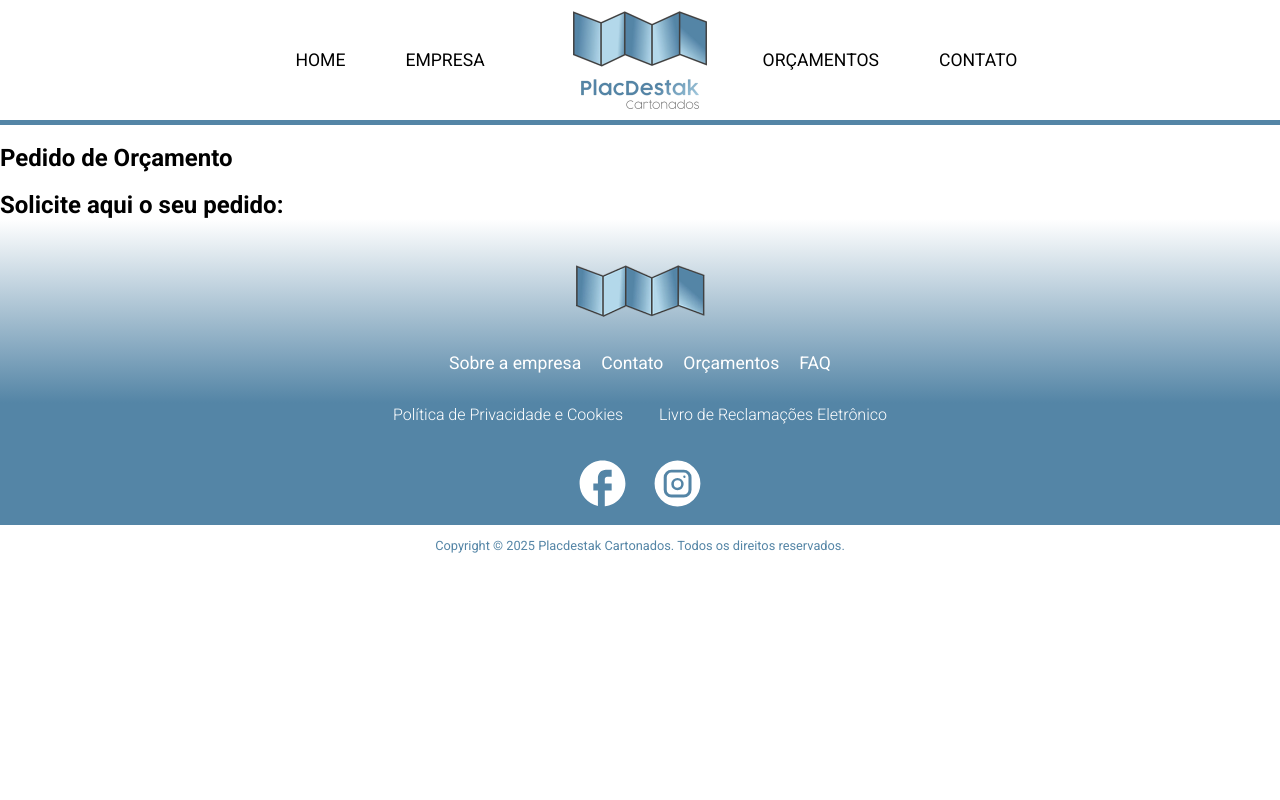
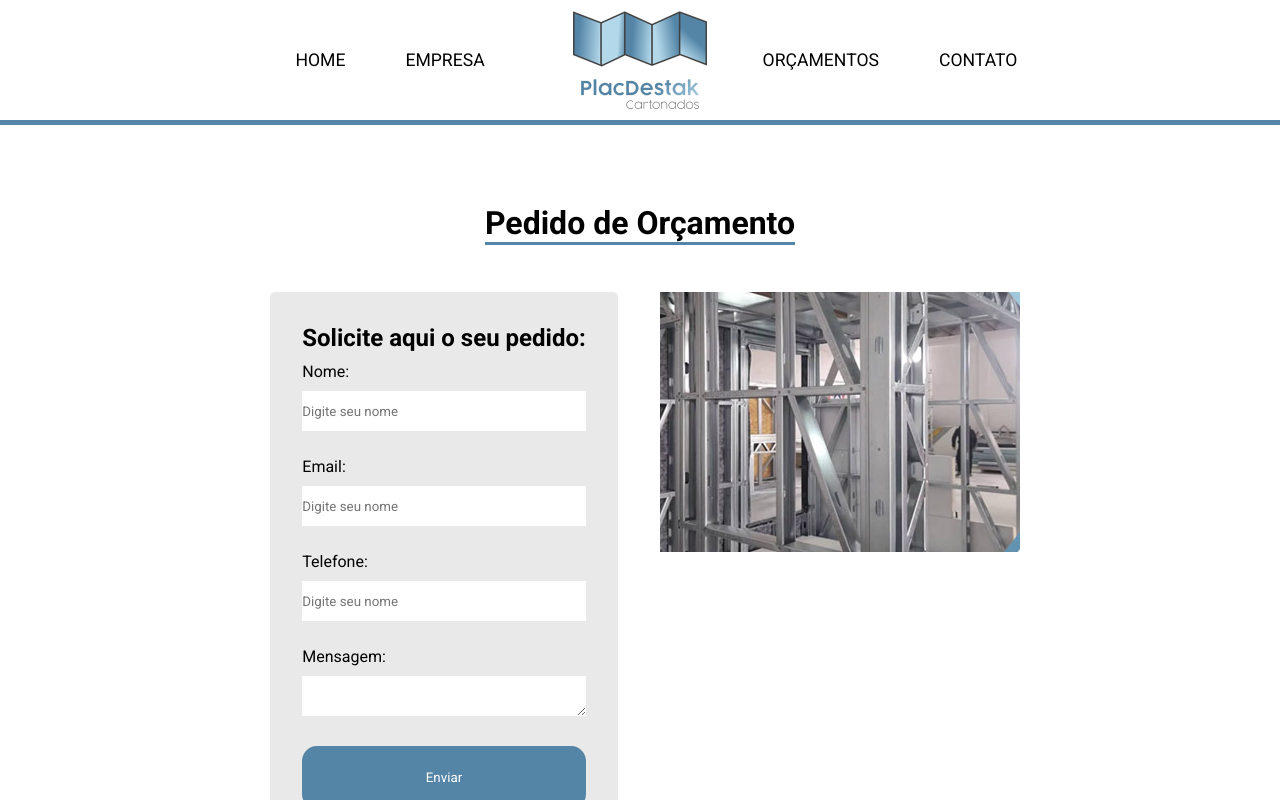
Before and after one commit to ynfleozin/site-placdestak, an Angular app: page / in a window 1280 px wide. Both pictures are taken after a click on the item "ORÇAMENTOS". Shown: the top 800 px of the page. Built offline with nearby package versions, Linux system fonts and the light colour scheme; a web font is replaced by a local one.

Commit message:
add content and budget form

```diff
--- a/src/app/components/budget/budget.component.html
+++ b/src/app/components/budget/budget.component.html
@@ -1,15 +1,59 @@
 <app-header />
 <section class="budget-section">
-  <img src="" alt="">
-  <h1>Pedido de Orçamento</h1>
+  <img src="" alt="" />
+  <h2>Pedido de Orçamento</h2>
 
-  <div>
-    <img src="" alt="">
-    <div>
-      <h2>Solicite aqui o seu pedido: </h2>
-      <form action="">
-
+  <div class="content">
+    <div class="container">
+      <h3>Solicite aqui o seu pedido:</h3>
+      <form>
+        <div class="form-group">
+          <label for="name">Nome: </label>
+          <input
+            type="text"
+            class="form-control"
+            id="name"
+            name="name"
+            placeholder="Digite seu nome"
+            required
+          />
+        </div>
+        <div class="form-group">
+          <label for="email">Email: </label>
+          <input
+            type="text"
+            class="form-control"
+            id="email"
+            name="email"
+            placeholder="Digite seu nome"
+            required
+          />
+        </div>
+        <div class="form-group">
+          <label for="phone">Telefone: </label>
+          <input
+            type="text"
+            class="form-control"
+            id="phone"
+            name="phone"
+            placeholder="Digite seu nome"
+            required
+          />
+        </div>
+        <div class="form-group">
+          <label for="message">Mensagem: </label>
+          <textarea
+            class="form-control"
+            rows="3"
+            name="message"
+            id="message"
+          ></textarea>
+        </div>
+        <input type="submit" class="send-btn" value="Enviar" />
       </form>
+    </div>
+    <div class="image">
+      <img src="assets/imgs/serviceTest.jpg" alt="" />
     </div>
   </div>
 </section>
--- a/src/app/components/budget/budget.component.scss
+++ b/src/app/components/budget/budget.component.scss
@@ -0,0 +1,63 @@
+@import "../../../color-variables.scss";
+
+.budget-section {
+  display: flex;
+  flex-direction: column;
+  justify-content: center;
+  align-items: center;
+  padding: 2rem;
+  gap: 2rem;
+
+  h2 {
+    margin: 15px 0px;
+    font-size: 2rem;
+    text-align: center;
+    border-bottom: 3px solid $primary-color;
+  }
+
+  .content {
+    display: flex;
+    flex-direction: row;
+    gap: 2rem;
+
+    h3{
+      font-size: 1.5rem;
+      text-align: center;
+      margin: 0px 0px 10px 0px;
+    }
+
+    .container {
+      padding: 2rem;
+      border-radius: 5px;
+      background-color: #E9E9E9;
+      margin: 0 10px;
+
+      form {
+        display: flex;
+        flex-direction: column;
+        gap: 1rem;
+
+        .form-control{
+          margin: 10px 0px;
+          width: 100%;
+          height: 2.5rem;
+          border: none;
+        }
+
+        .send-btn {
+          cursor: pointer;
+          color: white;
+          background-color: $primary-color;
+          padding: 1.5rem;
+          border: none;
+          border-radius: 15px;
+        }
+
+        .send-btn:hover {
+          background-color: #E9E9E9;
+          color: white;
+        }
+      }
+    }
+  }
+}
--- a/src/app/components/budget/budget.component.ts
+++ b/src/app/components/budget/budget.component.ts
@@ -1,4 +1,5 @@
 import { Component } from '@angular/core';
+import { FormBuilder, FormGroup } from '@angular/forms';
 import { HeaderComponent } from "../header/header.component";
 import { FooterComponent } from "../footer/footer.component";
 
@@ -10,5 +11,21 @@ import { FooterComponent } from "../footer/footer.component";
   styleUrl: './budget.component.scss'
 })
 export class BudgetComponent {
+  budgetForm: FormGroup;
 
+  constructor(
+    private fb: FormBuilder,
+  ){
+    this.budgetForm = this.fb.group({
+      name: [''],
+      email: [''],
+      phone: [''],
+      message: [''],
+    })
+  }
+
+
+  setValue(){
+    this.budgetForm.setValue({})
+  }
 }
```
